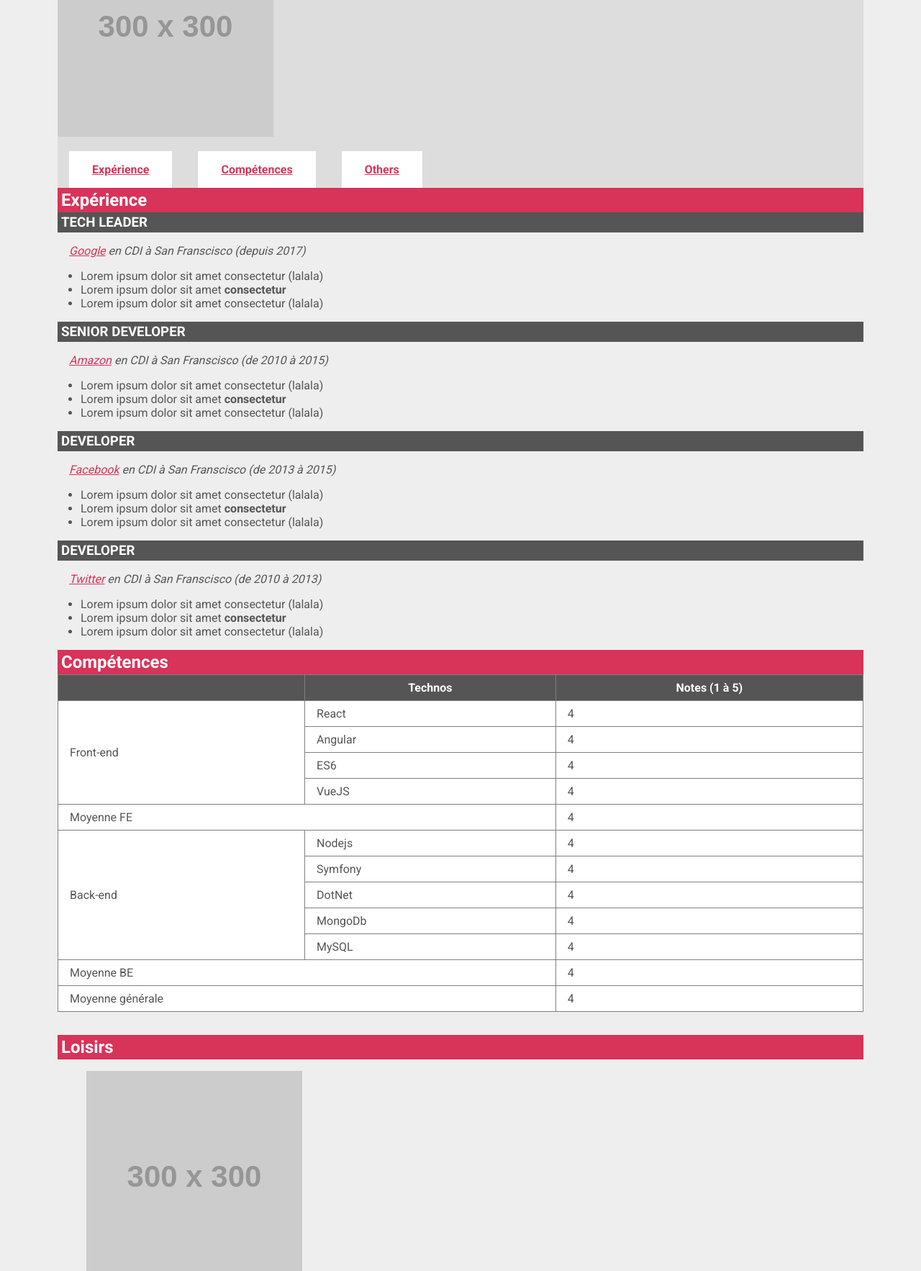
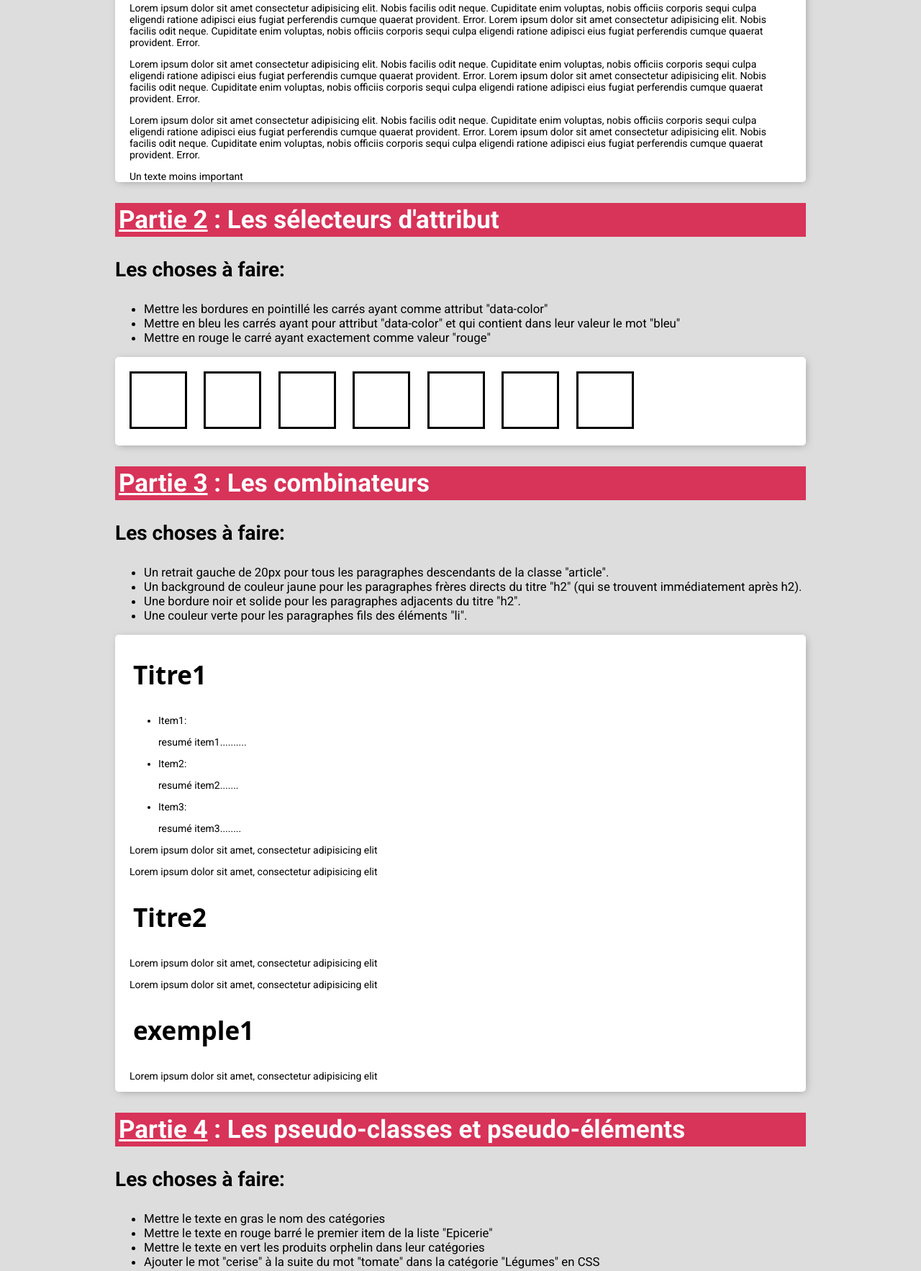
Before and after one commit to samuel-gomez/formation-front-end, a plain HTML site: page index.html in a window 1280 px wide. Shown: the part 542-2308 px from the top of the page at 72% size. Drawn offline with Linux system fonts and the light colour scheme; placeholder pictures from the web are drawn by us.

Commit message:
correction

```diff
--- a/index.html
+++ b/index.html
@@ -1,180 +1,232 @@
 <!DOCTYPE html>
+<html lang="en">
+<head>
+    <meta charset="UTF-8">
+    <meta name="viewport" content="width=device-width, initial-scale=1.0">
+    <meta http-equiv="X-UA-Compatible" content="ie=edge">
+    <title>Les sélecteurs CSS</title>
+    <link rel="stylesheet" type="text/css" media="screen" href="main.css">
+    <link rel="stylesheet" type="text/css" media="screen" href="exo.css">
+</head>
+<body>
+    <div class="main-wrapper">
+        <h1>Les sélecteurs CSS</h1>
+        <h2>
+            <span class="underlined">Partie 1</span> :
+            Les sélecteurs simples
+        </h2>
+        <h3>Les choses à faire:</h3>
+        <ul class="exo-list">
+            <li>Cibler les balises "p" et mettre le texte en couleur bleu </li>
+            <li>Cibler le paragraphe avec l'attribut class ayant pour valeur "important" et mettre le texte en rouge</li>
+            <li>Cibler le pargraphe avec l'attribut id ayant pour valeur "im-alone" et mettre le texte en souligné</li>
+            <li>Sélectionner tous les noeuds du document et mettre le texte en majuscule</li>
+        </ul>
+        <div class="part-1">
+            <div class="exo-content">
+                <p>
+                    Lorem ipsum dolor sit amet consectetur adipisicing elit. Nobis facilis odit neque. Cupiditate enim voluptas,
+                    nobis officiis corporis sequi culpa eligendi ratione adipisci eius fugiat perferendis cumque quaerat provident. Error.
+                    Lorem ipsum dolor sit amet consectetur adipisicing elit. Nobis facilis odit neque. Cupiditate enim voluptas,
+                    nobis officiis corporis sequi culpa eligendi ratione adipisci eius fugiat perferendis cumque quaerat provident. Error.
+                </p>
+                <p class="important">
+                    Lorem ipsum dolor sit amet consectetur adipisicing elit. Nobis facilis odit neque. Cupiditate enim voluptas,
+                    nobis officiis corporis sequi culpa eligendi ratione adipisci eius fugiat perferendis cumque quaerat provident. Error.
+                    Lorem ipsum dolor sit amet consectetur adipisicing elit. Nobis facilis odit neque. Cupiditate enim voluptas,
+                    nobis officiis corporis sequi culpa eligendi ratione adipisci eius fugiat perferendis cumque quaerat provident. Error.
+                </p>
+                <p>
+                    Lorem ipsum dolor sit amet consectetur adipisicing elit.
+                    Nobis facilis odit neque. Cupiditate enim voluptas,
+                    nobis officiis corporis sequi culpa eligendi ratione adipisci eius fugiat perferendis cumque quaerat provident. Error.
+                    Lorem ipsum dolor sit amet consectetur adipisicing elit. Nobis facilis odit neque. Cupiditate enim voluptas,
+                    nobis officiis corporis sequi culpa eligendi ratione adipisci eius fugiat perferendis cumque quaerat provident. Error.
+                </p>
+                <p id="im-alone">
+                    Lorem ipsum dolor sit amet consectetur adipisicing elit. Nobis facilis odit neque. Cupiditate enim voluptas,
+                    nobis officiis corporis sequi culpa eligendi ratione adipisci eius fugiat perferendis cumque quaerat provident. Error.
+                    Lorem ipsum dolor sit amet consectetur adipisicing elit. Nobis facilis odit neque. Cupiditate enim voluptas,
+                    nobis officiis corporis sequi culpa eligendi ratione adipisci eius fugiat perferendis cumque quaerat provident. Error.
+                </p>
+                <p>
+                    Lorem ipsum dolor sit amet consectetur adipisicing elit. Nobis facilis odit neque. Cupiditate enim voluptas,
+                    nobis officiis corporis sequi culpa eligendi ratione adipisci eius fugiat perferendis cumque quaerat provident. Error.
+                    Lorem ipsum dolor sit amet consectetur adipisicing elit. Nobis facilis odit neque. Cupiditate enim voluptas,
+                    nobis officiis corporis sequi culpa eligendi ratione adipisci eius fugiat perferendis cumque quaerat provident. Error.
+                </p>
+                <span>Un texte moins important</span>
+            </div>
+        </div>
 
-<html>
+        <h2><span class="underlined">Partie 2</span> : Les sélecteurs d'attribut</h2>
+        <h3>Les choses à faire:</h3>
+        <ul class="exo-list">
+            <li>Mettre les bordures en pointillé les carrés ayant comme attribut "data-color"</li>
+            <li>Mettre en bleu les carrés ayant pour attribut "data-color" et qui contient dans leur valeur le mot "bleu"</li>
+            <li>Mettre en rouge le carré ayant exactement comme valeur "rouge"</li>
+        </ul>
+        <div class="part-2">
+            <div class="exo-content">
+                <div class="exo-square" data-color="bleudauvergne"></div>
+                <div class="exo-square" data-color="rouge"></div>
+                <div class="exo-square" data-color="cerevebleu"></div>
+                <div class="exo-square"></div>
+                <div class="exo-square"></div>
+                <div class="exo-square" data-color="enrougeetnoire"></div>
+                <div class="exo-square" data-color="Rouge"></div>
+            </div>
+        </div>
 
-<head>
-    <meta charset="utf-8" />
-    <meta http-equiv="X-UA-Compatible" content="IE=edge">
-    <title>Page CV</title>
-    <meta name="viewport" content="width=device-width, initial-scale=1">
-    <link rel="stylesheet" type="text/css" media="screen" href="main.css" />
-</head>
+        <h2><span class="underlined">Partie 3</span> : Les combinateurs</h2>
+        <h3>Les choses à faire:</h3>
+        <ul class="exo-list">
+            <li>Un retrait gauche de 20px pour tous les paragraphes descendants de la classe "article".</li>
+            <li>Un background de couleur jaune pour  les paragraphes frères directs du titre "h2" (qui se trouvent immédiatement après h2).</li>
+            <li>Une bordure noir et solide pour les paragraphes adjacents du titre "h2".</li>
+            <li>Une couleur verte pour les paragraphes fils des éléments "li".</li>
+        </ul>
+        <div class="part-3">
+            <div class="exo-content">
+                <div class="exo-article">
+                    <h2>Titre1</h2>
+                    <ul>
+                        <li>Item1:<p>resumé item1..........</p></li>
+                        <li>Item2:<p>resumé item2.......</p></li>
+                        <li>Item3:<p>resumé item3........</p></li>
+                    </ul>
+                    <p>Lorem ipsum dolor sit amet, consectetur adipisicing elit</p>
+                    <p>Lorem ipsum dolor sit amet, consectetur adipisicing elit</p>
 
-<body>
-    <header>
-        <h1 id="top">John Doe</h1>
-        <address>
+                    <h2>Titre2</h2>
+                    <p>Lorem ipsum dolor sit amet, consectetur adipisicing elit</p>
+                    <p>Lorem ipsum dolor sit amet, consectetur adipisicing elit</p>
+                    <div class="exemple">
+                        <h2>exemple1</h2>
+                        <p>Lorem ipsum dolor sit amet, consectetur adipisicing elit</p>
+                    </div>
+                </div>
+            </div>
+        </div>
+
+        <h2><span class="underlined">Partie 4</span> : Les pseudo-classes et pseudo-éléments</h2>
+        <h3>Les choses à faire:</h3>
+        <ul class="exo-list">
+            <li>Mettre le texte en gras le nom des catégories</li>
+            <li>Mettre le texte en rouge barré le premier item de la liste "Epicerie"</li>
+            <li>Mettre le texte en vert les produits orphelin dans leur catégories</li>
+            <li>Ajouter le mot "cerise" à la suite du mot "tomate" dans la catégorie "Légumes" en CSS</li>
+        </ul>
+        <div class="part-4">
+            <div class="exo-content">
+                <h2>Liste de courses</h2>
+                <ol class="liste-course">
+                    <li>Epicerie
                         <ul>
-                <li>4 allée du Château blanc</li>
-                <li>59290 Wasquehal</li>
-                <li>France</li>
+                            <li>Pâtes</li>
+                            <li>Riz</li>
+                            <li>Sauce tomate</li>
+                            <li>Conserves</li>
                         </ul>
-        </address>
+                    </li>
+                    <li>Fruits
                         <ul>
-            <li>Permis B + Véhicule</li>
-            <li>
-                <a href="tel:0607080910">06 07 08 09 10</a>
+                            <li>Orange</li>
+                            <li>Pomme</li>
+                            <li>Fraise</li>
+                        </ul>
                     </li>
-            <li>
-                <a title="contacter John Doe" href="mailto:johndoe@axa.fr?subject=Formation%20HTML%2FCSS&body=Bonne%20Formation%20%3A)">johndoe@axa.fr</a>
+                    <li>Légumes
+                        <ul>
+                            <li>Tomates</li>
+                            <li>Pomme de terre</li>
+                            <li>Carottes</li>
+                        </ul>
                     </li>
+                    <li>Produits de beauté
+                        <ul>
+                            <li>Dentifrice</li>
                         </ul>
-        <img alt="John Doe" title="Photo CV de John Doe" src="https://via.placeholder.com/150x150" srcset="https://via.placeholder.com/150x150 320w, https://via.placeholder.com/200x200 640w , https://via.placeholder.com/250x250 1024w, https://via.placeholder.com/300x300 1280w"
-        />
-        <nav>
-            <a href="#exp">Expérience</a>
-            <a href="#comp">Compétences</a>
-            <a href="#oth">Others</a>
-        </nav>
-    </header>
-    <main>
-        <section>
-            <h2 id="exp">Expérience</h2>
-            <article>
-                <h3>Tech leader</h3>
-                <i>
-                    <a href="http://www.google.fr" target="blank" title="Aller sur Google.fr">Google</a> en CDI à San Franscisco (depuis 2017)</i>
+                    </li>
+                    <li>Boissons
                         <ul>
-                    <li>Lorem ipsum dolor sit amet consectetur (lalala) </li>
-                    <li>Lorem ipsum dolor sit amet
-                        <strong>consectetur</strong>
+                            <li>Eau</li>
+                            <li>Jus de fruit</li>
+                            <li>Limonade</li>
+                        </ul>
                     </li>
-                    <li>Lorem ipsum dolor sit amet consectetur (lalala) </li>
+                    <li>Produits ménagés
+                        <ul>
+                            <li>Liquide vaissel</li>
                         </ul>
-            </article>
-            <article>
-                <h3>Senior Developer</h3>
-                <i>
-                    <a href="http://www.amazon.fr" target="blank" title="Aller sur amazon.fr">Amazon</a> en CDI à San Franscisco (de 2010 à 2015)</i>
-                <ul>
-                    <li>Lorem ipsum dolor sit amet consectetur (lalala) </li>
-                    <li>Lorem ipsum dolor sit amet
-                        <strong>consectetur</strong>
                     </li>
-                    <li>Lorem ipsum dolor sit amet consectetur (lalala) </li>
+                </ol>
+            </div>
+
+            <h3>Les choses à faire:</h3>
+            <ul class="exo-list">
+                <li>Dans la liste 1, sélectionner le 6ème élément de la liste et mettre le fonds en vert</li>
+                <li>Dans la liste 2, sélectionner à chaque quatrième élément en commençant par le premier et mettre le fonds en jaune</li>
+                <li>Dans la liste 3, sélectionner les éléments paires et mettre le fonds en rouge</li>
+                <li>Dans la liste 4, sélectionner les 5 derniers éléments et mettre le fonds en bleu</li>
+
             </ul>
-            </article>
-            <article>
-                <h3>Developer</h3>
-                <i>
-                    <a href="http://www.facebook.fr" target="blank" title="Aller sur facebook.fr">Facebook</a> en CDI à San Franscisco (de 2013 à 2015)</i>
-                <ul>
-                    <li>Lorem ipsum dolor sit amet consectetur (lalala) </li>
-                    <li>Lorem ipsum dolor sit amet
-                        <strong>consectetur</strong>
-                    </li>
-                    <li>Lorem ipsum dolor sit amet consectetur (lalala) </li>
+            <div class="part-4">
+                <div class="exo-content">
+                    <h2>Liste 1</h2>
+                    <ul class="child-list" id="child-list-1">
+                        <li></li>
+                        <li></li>
+                        <li></li>
+                        <li></li>
+                        <li></li>
+                        <li></li>
+                        <li></li>
+                        <li></li>
+                        <li></li>
+                        <li></li>
                     </ul>
-            </article>
-            <article>
-                <h3>Developer</h3>
-                <i>
-                    <a href="http://www.twitter.com" target="blank" title="Aller sur twitter.com">Twitter</a> en CDI à San Franscisco (de 2010 à 2013)</i>
-                <ul>
-                    <li>Lorem ipsum dolor sit amet consectetur (lalala) </li>
-                    <li>Lorem ipsum dolor sit amet
-                        <strong>consectetur</strong>
-                    </li>
-                    <li>Lorem ipsum dolor sit amet consectetur (lalala) </li>
+                    <h2>Liste 2</h2>
+                    <ul class="child-list" id="child-list-2">
+                        <li></li>
+                        <li></li>
+                        <li></li>
+                        <li></li>
+                        <li></li>
+                        <li></li>
+                        <li></li>
+                        <li></li>
+                        <li></li>
+                        <li></li>
                     </ul>
-            </article>
-        </section>
-        <section>
-            <h2 id="comp">Compétences</h2>
-            <article>
-                <table border="1">
-                    <thead>
-                        <tr>
-                            <th></th>
-                            <th>Technos</th>
-                            <th>Notes (1 à 5)</th>
-                        </tr>
-                    </thead>
-                    <tbody>
-                        <tr>
-                            <td rowspan="4">Front-end</td>
-                            <td>React</td>
-                            <td>4</td>
-                        </tr>
-                        <tr>
-                            <td>Angular</td>
-                            <td>4</td>
-                        </tr>
-                        <tr>
-                            <td>ES6</td>
-                            <td>4</td>
-                        </tr>
-                        <tr>
-                            <td>VueJS</td>
-                            <td>4</td>
-                        </tr>
-                        <tr>
-                            <td colspan="2">Moyenne FE</td>
-                            <td>4</td>
-                        </tr>
-                        <tr>
-                            <td rowspan="5">Back-end</td>
-                            <td>Nodejs</td>
-                            <td>4</td>
-                        </tr>
-                        <tr>
-                            <td>Symfony</td>
-                            <td>4</td>
-                        </tr>
-                        <tr>
-                            <td>DotNet</td>
-                            <td>4</td>
-                        </tr>
-                        <tr>
-                            <td>MongoDb</td>
-                            <td>4</td>
-                        </tr>
-                        <tr>
-                            <td>MySQL</td>
-                            <td>4</td>
-                        </tr>
-                        <tr>
-                            <td colspan="2">Moyenne BE</td>
-                            <td>4</td>
-                        </tr>
-                    </tbody>
-                    <tfoot>
-                        <tr>
-                            <td colspan="2">Moyenne générale</td>
-                            <td>4</td>
-                        </tr>
-                    </tfoot>
-                </table>
-            </article>
-        </section>
-        <section>
-            <h2 id="oth">Loisirs</h2>
-            <article>
-                <figure>
-                    <img alt="Basket" title="Loisir : Basket" src="https://via.placeholder.com/150x150" srcset="https://via.placeholder.com/150x150 320w, https://via.placeholder.com/200x200 640w , https://via.placeholder.com/250x250 1024w, https://via.placeholder.com/300x300 1280w"
-                    />
-                    <figcaption>Basket</figcaption>
-                </figure>
-                <figure>
-                    <img alt="Photo" title="Loisir : Photo" src="https://via.placeholder.com/150x150" srcset="https://via.placeholder.com/150x150 320w, https://via.placeholder.com/200x200 640w , https://via.placeholder.com/250x250 1024w, https://via.placeholder.com/300x300 1280w"
-                    />
-                    <figcaption>Photo</figcaption>
-                </figure>
-            </article>
-        </section>
-        <a href="#top">back to top</a>
-    </main>
-
+                    <h2>Liste 3</h2>
+                    <ul class="child-list" id="child-list-3">
+                        <li></li>
+                        <li></li>
+                        <li></li>
+                        <li></li>
+                        <li></li>
+                        <li></li>
+                        <li></li>
+                        <li></li>
+                        <li></li>
+                        <li></li>
+                    </ul>
+                    <h2>Liste 4</h2>
+                    <ul class="child-list" id="child-list-4">
+                        <li></li>
+                        <li></li>
+                        <li></li>
+                        <li></li>
+                        <li></li>
+                        <li></li>
+                        <li></li>
+                        <li></li>
+                        <li></li>
+                        <li></li>
+                    </ul>
+                </div>
+        </div>
+    </div>
 </body>
-
 </html>
--- a/main.css
+++ b/main.css
@@ -1,88 +1,91 @@
-/* Import de la font  ************************************************/
-
 @import url("https://fonts.googleapis.com/css?family=Roboto:400,500,700");
 
-/* Style *************************************************************/
+/* General & reset */
+*{
+    box-sizing: border-box;
+}
 
-body {
-  background: #eee;
-  margin: 0;
-  padding: 5rem;
-  font-size: 16px;
+body{
+    height: 100%;
+    background-color: #DDD;
     font-family: "Roboto", sans-serif;
-  color: #555;
+    font-size: 14px;
 }
-header {
-  background: #ddd;
+
+h1, h2, h3, h4{
+    font-weight: 700;
 }
-header ul {
+
+h1{
+    font-size: 4em;
+    text-align: center;
+}
+
+h2{
+    font-size: 2.5em;
+    color: #FFF;
+    background-color: #d83359;
+    padding: 3px 5px;
+}
+h3{font-size: 2em}
+
+.underlined{text-decoration: underline}
+
+.main-wrapper{
+    max-width: 960px;
+    margin: 0 auto;
+}
+
+.exo-content{
+    padding: 0 20px;
+    background-color: #FFF;
+    border-radius: 5px;
+    overflow: hidden;
+    -webkit-box-shadow: 2px 2px 12px -3px rgba(0,0,0,0.35);
+    -moz-box-shadow: 2px 2px 12px -3px rgba(0,0,0,0.35);
+    box-shadow: 2px 2px 12px -3px rgba(0,0,0,0.35);
+}
+
+.exo-content h1,
+.exo-content h2,
+.exo-content h3,
+.exo-content h4{
+    font-family: 'Open Sans', sans-serif;
+    color: #000;
+    background-color: transparent;
+}
+
+.exo-list{font-size: 1.2em}
+.exo-square{
+    width: 80px;
+    height: 80px;
+    margin: 20px 20px 20px 0;
+    border: solid 3px #000;
+    display: inline-block;
+}
+
+.exo-content .child-list{
     list-style: none;
     margin: 0;
-  background: #fff;
-}
-header ul li {
-  padding: 0.5rem 0;
+    padding: 0;
+    counter-reset: child;
 }
 
-a {
-  color: #d83359;
-}
-i {
-  padding: 1rem;
-}
-h1 {
-  background: #fff;
-  border-bottom: 3px solid #d83359;
+.exo-content .child-list:last-child{margin-bottom: 40px}
+
+.exo-content .child-list li{
+    width: 40px;
+    height: 40px;
+    display: inline-block;
+    line-height: 40px;
     text-align: center;
-  font-size: 4rem;
-  margin: 0;
-  padding: 2rem;
-}
-h2 {
-  background: #d83359;
-  color: #ffffff;
-  padding: 3px 5px;
-  margin: 0;
-}
-h3 {
-  text-transform: uppercase;
-  color: #ffffff;
-  background: #555;
-  padding: 3px 5px;
-  margin: 0 0 1rem 0;
-}
-nav {
-  padding: 1rem;
-  margin: 1rem 0 0 0;
     font-weight: bold;
-}
-nav a {
-  margin-right: 2rem;
-  padding: 1rem 2rem;
-  background: #fff;
-}
-nav a:hover {
-  margin-right: 2rem;
-  padding: 1rem 2rem;
-  color: #fff;
-  background: #d83359;
-}
-article ul {
-  padding: 0 1rem;
-  margin-left: 1rem;
+    border-radius: 50%;
+    border: solid 2px #000;
+    margin-right: 10px;
 }
 
-table {
-  background: #ffffff;
-  width: 100%;
-  border-collapse: collapse;
-  margin-bottom: 2rem;
+.exo-content .child-list li::after{
+    counter-increment: child;
+    content: counter(child);
 }
-th {
-  padding: 0.5rem 1rem;
-  color: #ffffff;
-  background: #555;
-}
-td {
-  padding: 0.5rem 1rem;
-}
```
Also changed, not shown: README.md, pagecv.png (deleted). Lines whose indentation alone changed are shown as unchanged.
